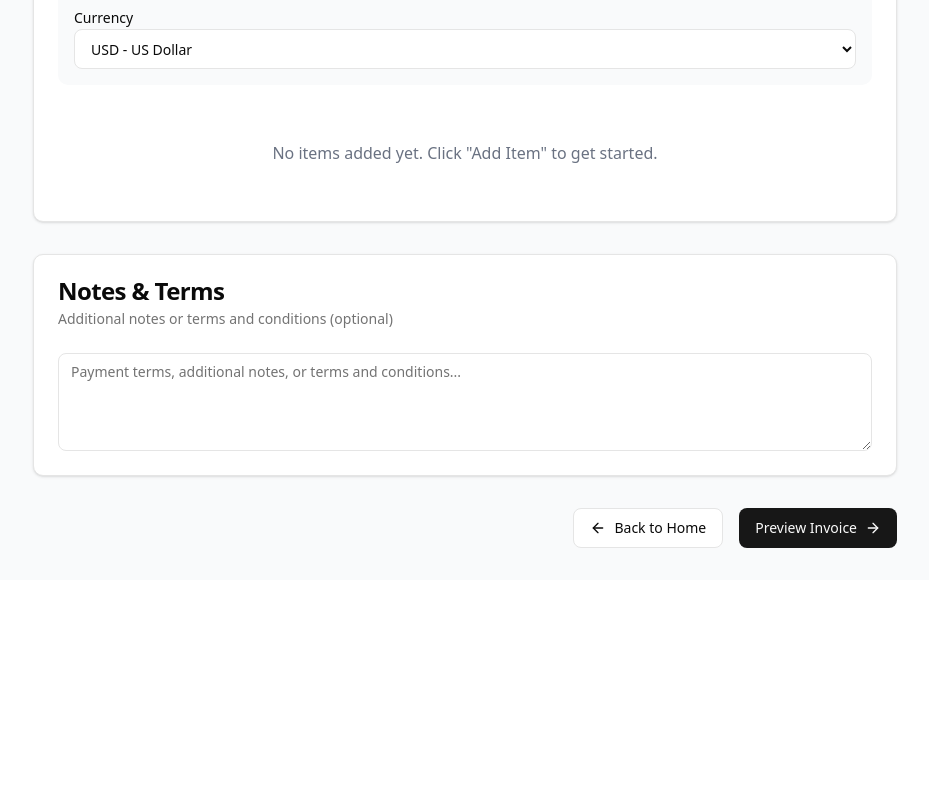
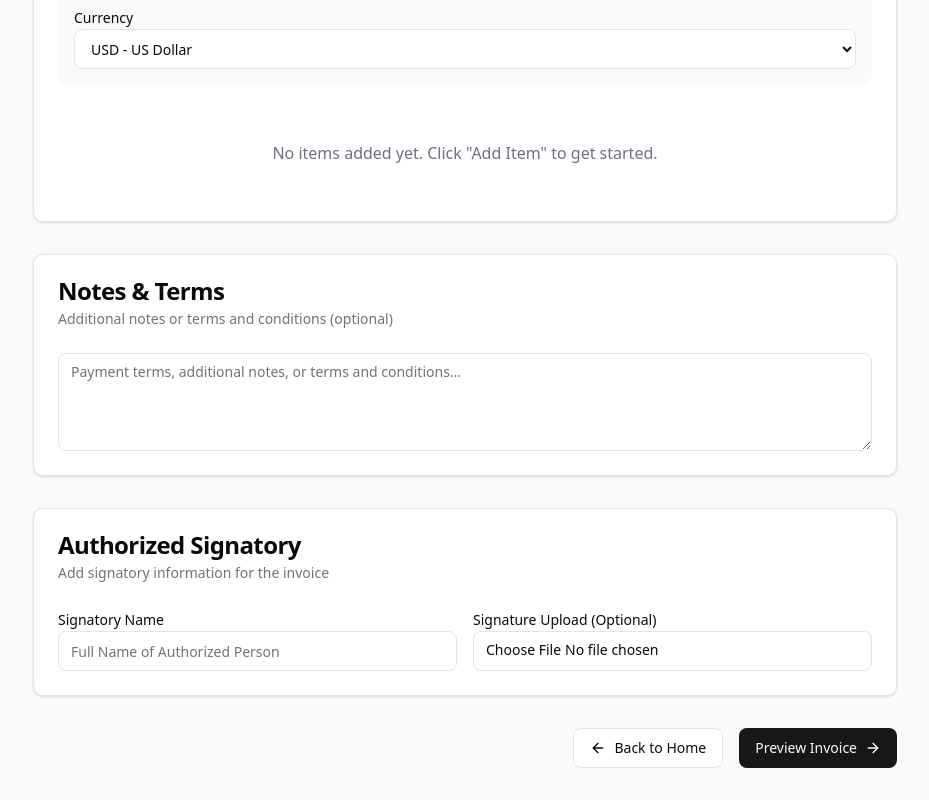
Before and after one commit to JainCK/openinvo, a Next.js app: page /create in a window 1280 px wide. Shown: the part 1469-2269 px from the top of the page, without its empty margins (175-1104 px from the left). Before the commit the page ends 2049 px from the top, so only its background shows below. Built offline with nearby package versions, Linux system fonts and the light colour scheme.

Commit message:
new feild updates

```diff
--- a/app/create/page.tsx
+++ b/app/create/page.tsx
@@ -7,6 +7,7 @@ import BusinessDetails from "@/components/invoiceComponents/businessDetails";
 import ClientDetails from "@/components/invoiceComponents/clientDetails";
 import InvoiceItems from "@/components/invoiceComponents/invoiceItems";
 import Notes from "@/components/invoiceComponents/Notes";
+import AuthorizedSignatory from "@/components/invoiceComponents/authorizedSignatory";
 import ActionButton from "@/components/invoiceComponents/actionBtn";
 
 export default function CreatePage() {
@@ -19,6 +20,7 @@ export default function CreatePage() {
           <ClientDetails />
           <InvoiceItems />
           <Notes />
+          <AuthorizedSignatory />
           <ActionButton />
         </div>
       </div>
```
